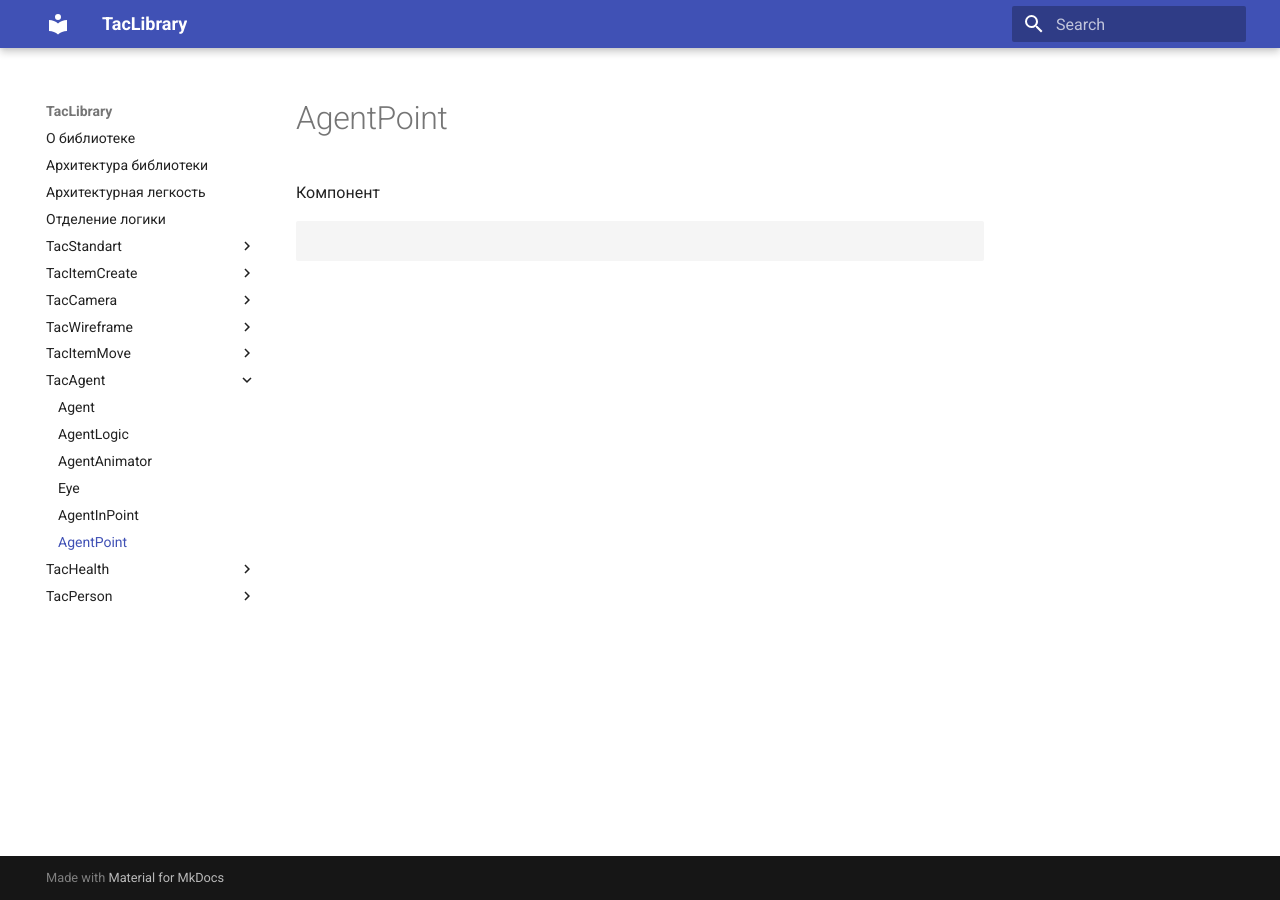
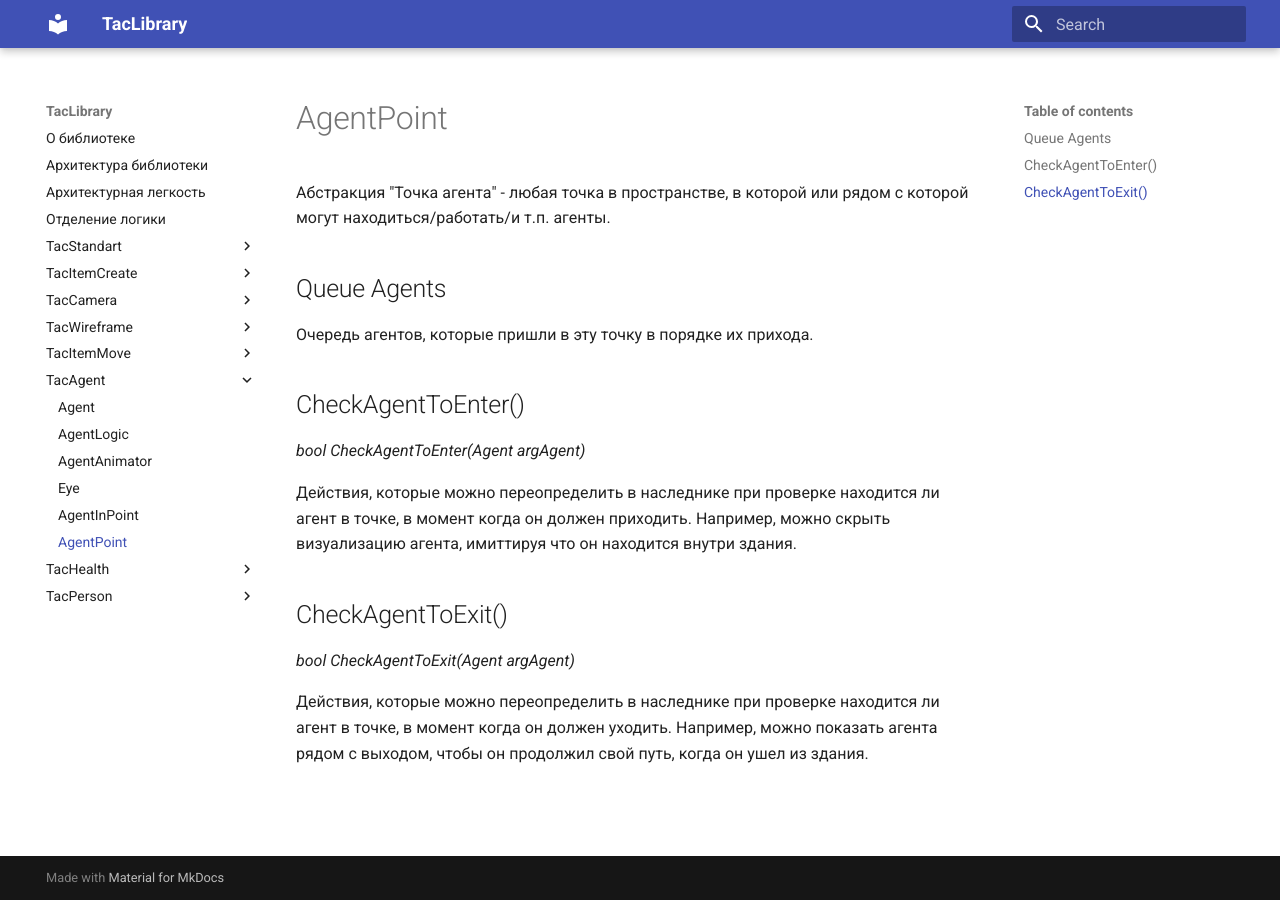
Before and after one commit to tac1402/TacBattleAI, an MkDocs documentation site: the page built from docs/TacAgent/AgentPoint.md, in a window 1280 px wide. Built offline with MkDocs 1.6.1 and Material for MkDocs 9.7.7, drawn with Linux system fonts in a browser that asks for light colours.

Commit message:
Update AgentPoint.md

````diff
--- a/docs/TacAgent/AgentPoint.md
+++ b/docs/TacAgent/AgentPoint.md
@@ -1,8 +1,20 @@
 ---
 title: AgentPoint
 ---
-Компонент
 
-```csharp
+Абстракция "Точка агента" - любая точка в пространстве, в которой или рядом с которой могут находиться/работать/и т.п. агенты.
 
-```
+
+## Queue<AgentInPoint> Agents
+
+Очередь агентов, которые пришли в эту точку в порядке их прихода.
+
+## CheckAgentToEnter()
+_bool CheckAgentToEnter(Agent argAgent)_
+
+Действия, которые можно переопределить в наследнике при проверке находится ли агент в точке, в момент когда он должен приходить. Например, можно скрыть визуализацию агента, имиттируя что он находится внутри здания.
+
+## CheckAgentToExit()
+_bool CheckAgentToExit(Agent argAgent)_
+
+Действия, которые можно переопределить в наследнике при проверке находится ли агент в точке, в момент когда он должен уходить. Например, можно показать агента рядом с выходом, чтобы он продолжил свой путь, когда он ушел из здания.
````
